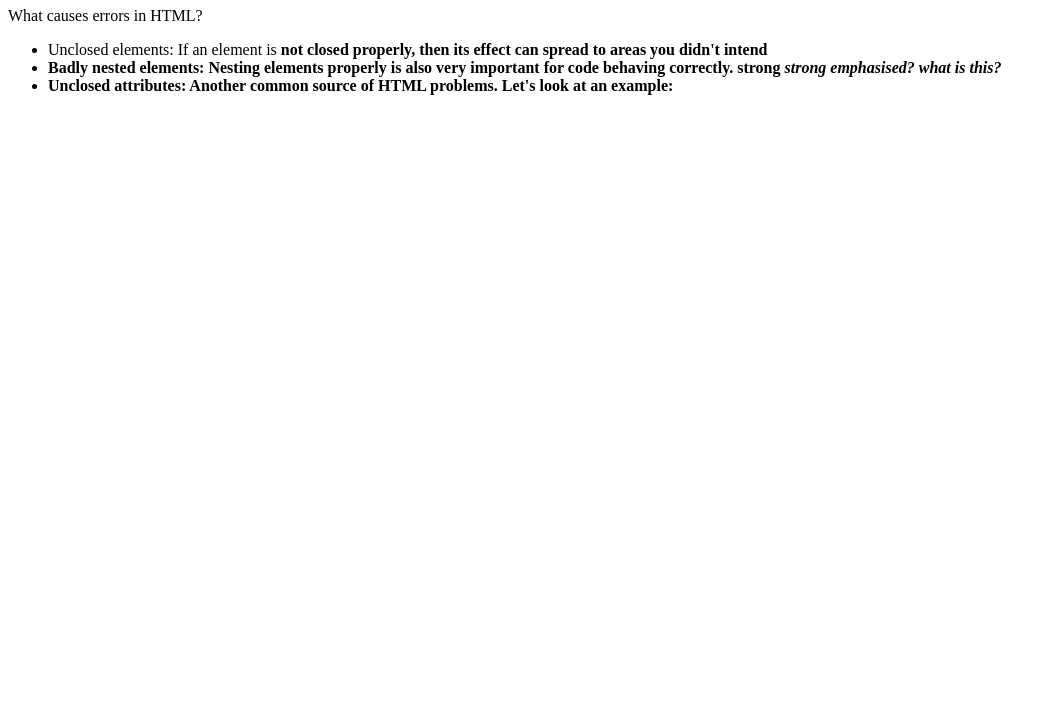
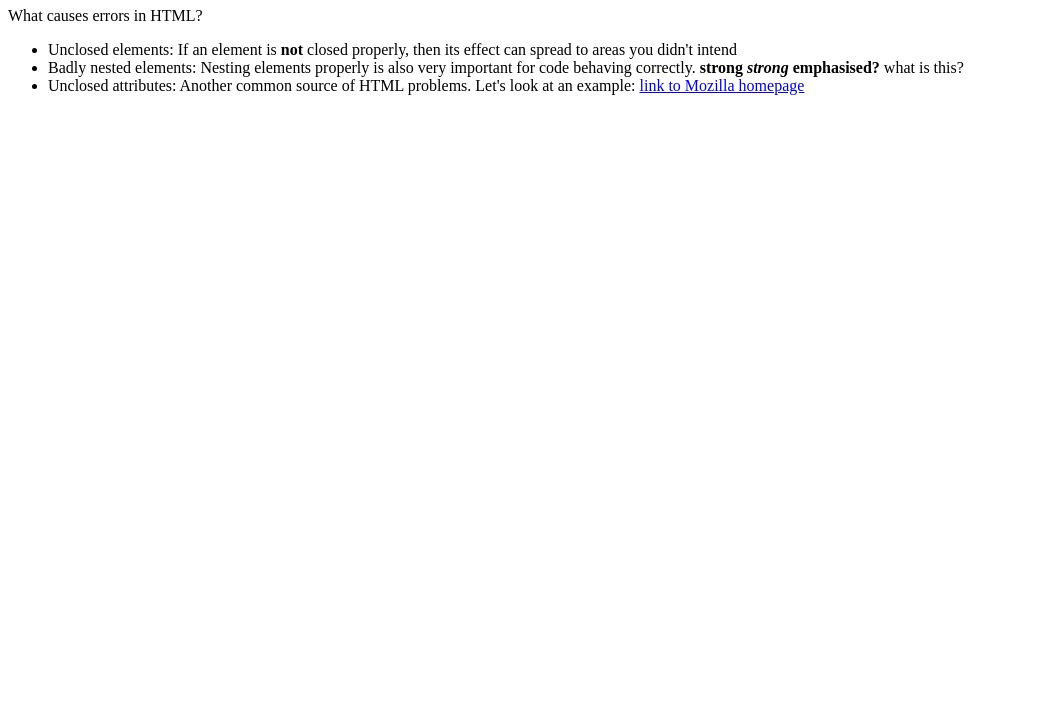
Before and after one commit to blair-cannon/debugging_practice, a plain HTML site: page index.html in a window 1280 px wide. Shown: the part 73-800 px from the top of the page, without its empty margins (0-1056 px from the left). Drawn offline with Linux system fonts and the light colour scheme.

Commit message:
fix bugs

```diff
--- a/index.html
+++ b/index.html
@@ -13,14 +13,14 @@
   <body>
     <h1>HTML debugging examples</h1>
 
-    <p>What causes errors in HTML?
+    <p>What causes errors in HTML?</p>
 
     <ul>
-      <li>Unclosed elements: If an element is <strong>not closed properly, then its effect can spread to areas you didn't intend
+      <li>Unclosed elements: If an element is <strong>not</strong> closed properly, then its effect can spread to areas you didn't intend</li>
 
-      <li>Badly nested elements: Nesting elements properly is also very important for code behaving correctly. <strong>strong <em>strong emphasised?</strong> what is this?</em>
+      <li>Badly nested elements: Nesting elements properly is also very important for code behaving correctly. <strong>strong <em>strong</em> emphasised?</strong> what is this?</li>
 
-      <li>Unclosed attributes: Another common source of HTML problems. Let's look at an example: <a href="https://www.mozilla.org/>link to Mozilla homepage</a>
+      <li>Unclosed attributes: Another common source of HTML problems. Let's look at an example: <a href="https://www.mozilla.org/">link to Mozilla homepage</a></li>
     </ul>
   </body>
 </html>
```
